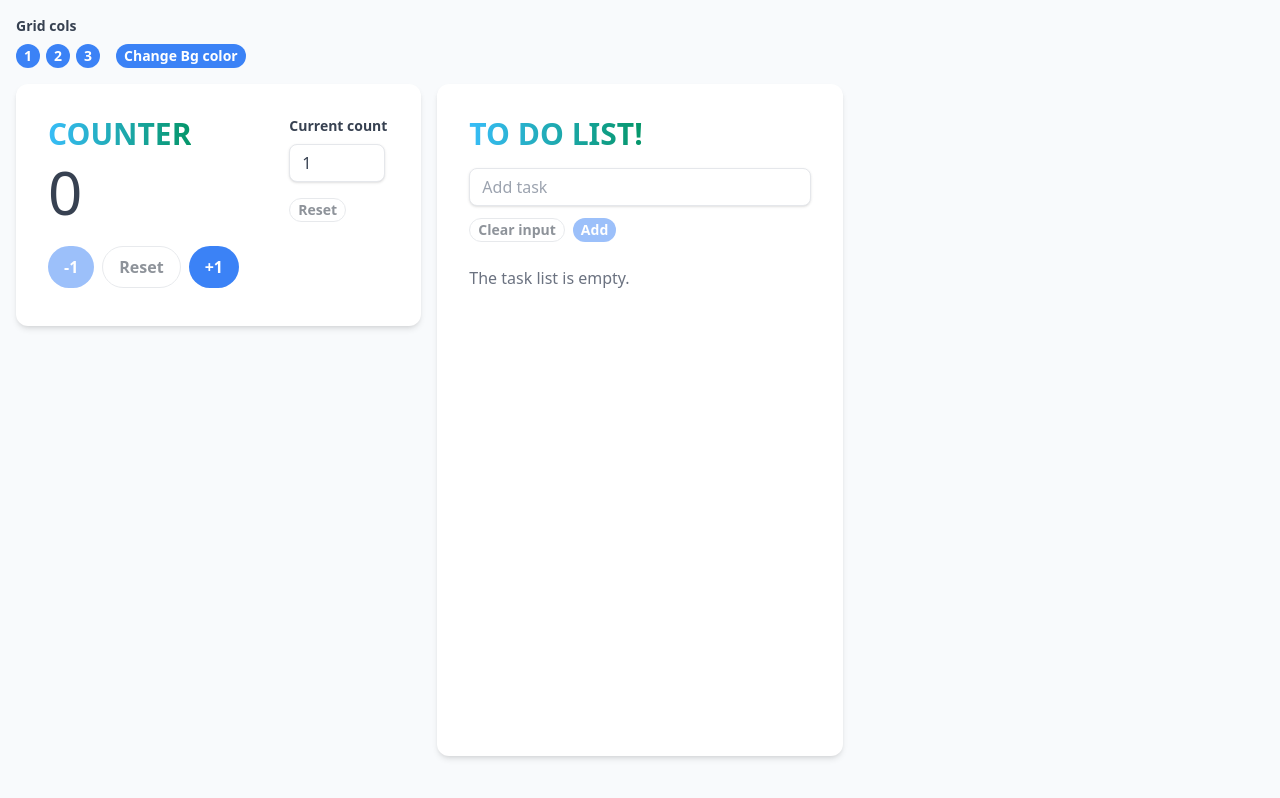
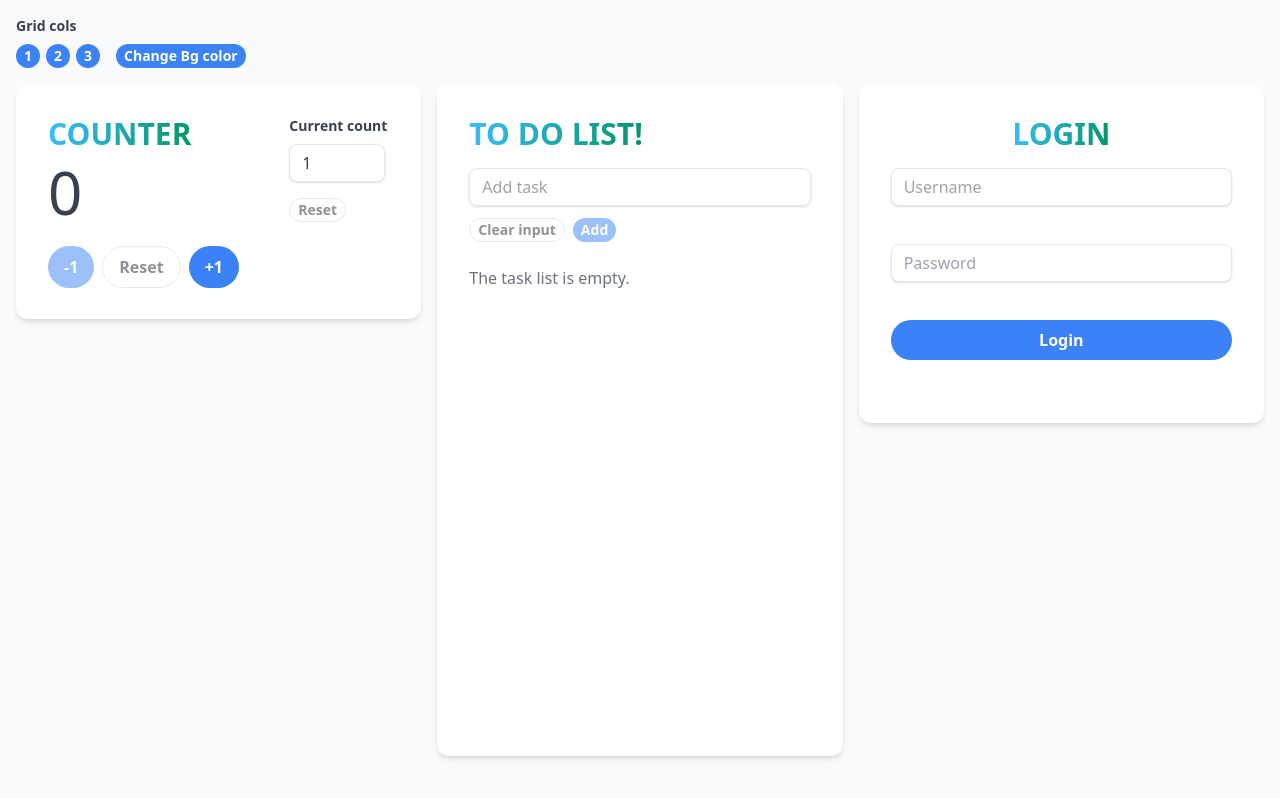
Before and after one commit to argierincon/react-2024, a React (Vite) app: page / in a window 1280 px wide. Built offline with nearby package versions, Linux system fonts and the light colour scheme.

Commit message:
feature: implement login form

```diff
--- a/src/App.jsx
+++ b/src/App.jsx
@@ -1,4 +1,4 @@
-import { Counter, Todo } from "./components/useState/Imports.jsx";
+import { Counter, Todo, Form } from "./components/useState/Imports.jsx";
 import { RandomBg } from "./components/useState/RandomBg.jsx";
 
 const App = () => {
@@ -6,6 +6,7 @@ const App = () => {
     <RandomBg>
       <Counter />
       <Todo />
+      <Form />
     </RandomBg>
   );
 };
```
